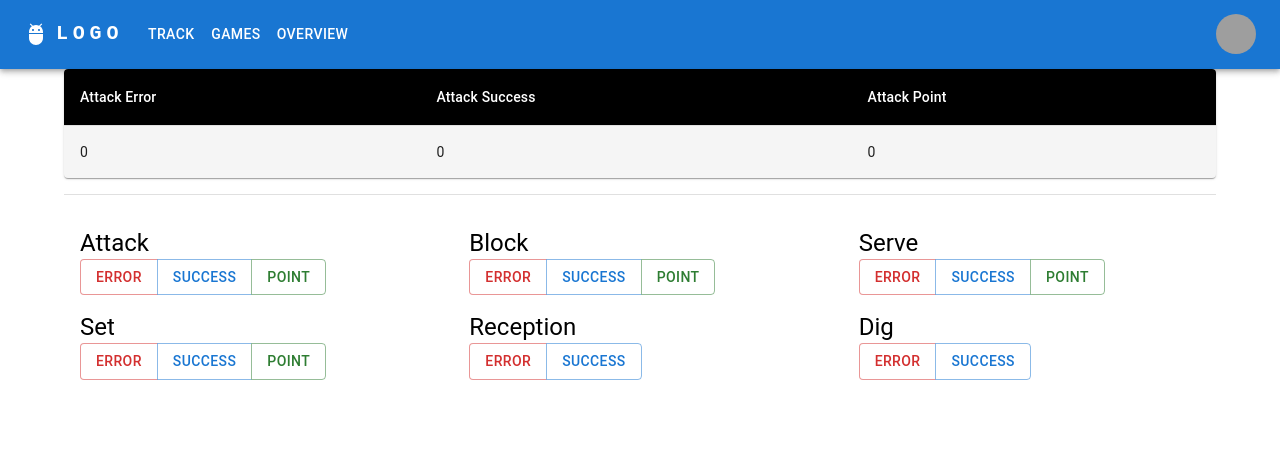
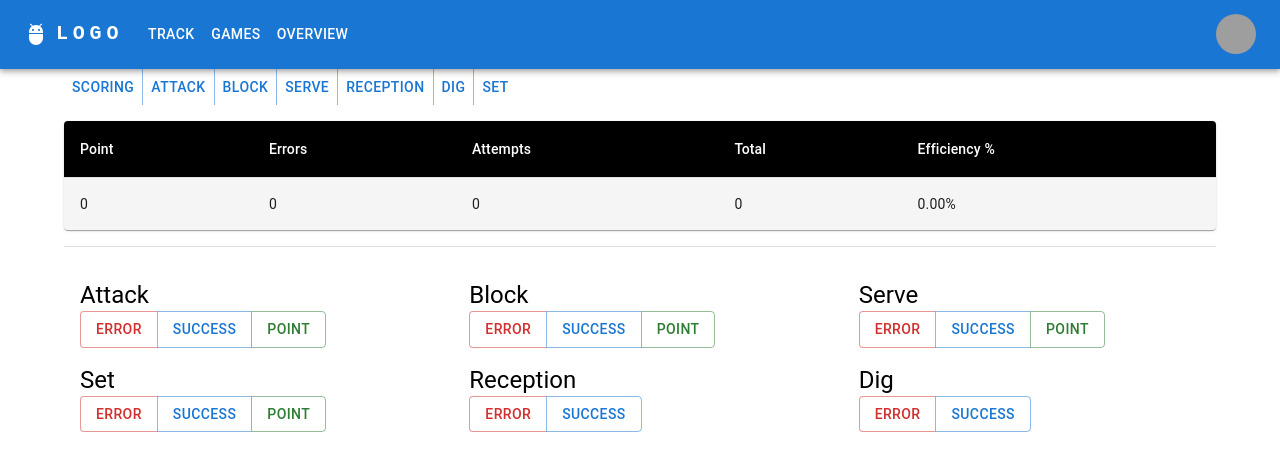
Before and after one commit to Angelo4/Volleyball-Stat-Tracker, a React (Create React App) app in the folder volleyball-stat-tracker-app/: page / in a window 1280 px wide. Shown: the top 470 px of the page. Built offline with nearby package versions, Linux system fonts and the light colour scheme; grey boxes are pictures that could not be loaded.

Commit message:
Attack table PoC

```diff
--- a/volleyball-stat-tracker-app/src/components/SessionStatsContainer.tsx
+++ b/volleyball-stat-tracker-app/src/components/SessionStatsContainer.tsx
@@ -1,6 +1,5 @@
 import { connect } from 'react-redux';
 
-import * as React from 'react';
 import { styled } from '@mui/material/styles';
 import Table from '@mui/material/Table';
 import TableBody from '@mui/material/TableBody';
@@ -9,6 +8,7 @@ import TableContainer from '@mui/material/TableContainer';
 import TableHead from '@mui/material/TableHead';
 import TableRow from '@mui/material/TableRow';
 import Paper from '@mui/material/Paper';
+import { Button, ButtonGroup } from '@mui/material';
 
 const StyledTableCell = styled(TableCell)(({ theme }) => ({
   [`&.${tableCellClasses.head}`]: {
@@ -33,28 +33,54 @@ const StyledTableRow = styled(TableRow)(({ theme }) => ({
 type Props = { sessionStats: any };
 
 const SessionStatsContainer = (props: Props) => {
+  const total: number =
+    props.sessionStats.attack.point +
+    props.sessionStats.attack.error +
+    props.sessionStats.attack.success;
+
+  const calculation: number =
+    total === 0
+      ? 0
+      : (props.sessionStats.attack.point - props.sessionStats.attack.error) /
+        total;
+
   return (
     <>
+      <ButtonGroup variant="text" aria-label="text button group">
+        <Button>Scoring</Button>
+        <Button>Attack</Button>
+        <Button>Block</Button>
+        <Button>Serve</Button>
+        <Button>Reception</Button>
+        <Button>Dig</Button>
+        <Button>Set</Button>
+      </ButtonGroup>
       <TableContainer component={Paper}>
         <Table sx={{ minWidth: 700 }} aria-label="customized table">
           <TableHead>
             <TableRow>
-              <StyledTableCell>Attack Error</StyledTableCell>
-              <StyledTableCell>Attack Success</StyledTableCell>
-              <StyledTableCell>Attack Point</StyledTableCell>
+              <StyledTableCell>Point</StyledTableCell>
+              <StyledTableCell>Errors</StyledTableCell>
+              <StyledTableCell>Attempts</StyledTableCell>
+              <StyledTableCell>Total</StyledTableCell>
+              <StyledTableCell>Efficiency %</StyledTableCell>
             </TableRow>
           </TableHead>
           <TableBody>
             <StyledTableRow key={1}>
+              <StyledTableCell>
+                {props.sessionStats.attack.point}
+              </StyledTableCell>
               <StyledTableCell>
                 {props.sessionStats.attack.error}
               </StyledTableCell>
               <StyledTableCell>
                 {props.sessionStats.attack.success}
               </StyledTableCell>
-              <StyledTableCell>
-                {props.sessionStats.attack.point}
-              </StyledTableCell>
+              <StyledTableCell>{total}</StyledTableCell>
+              <StyledTableCell>{`${(calculation * 100).toFixed(
+                2,
+              )}%`}</StyledTableCell>
             </StyledTableRow>
           </TableBody>
         </Table>
```
